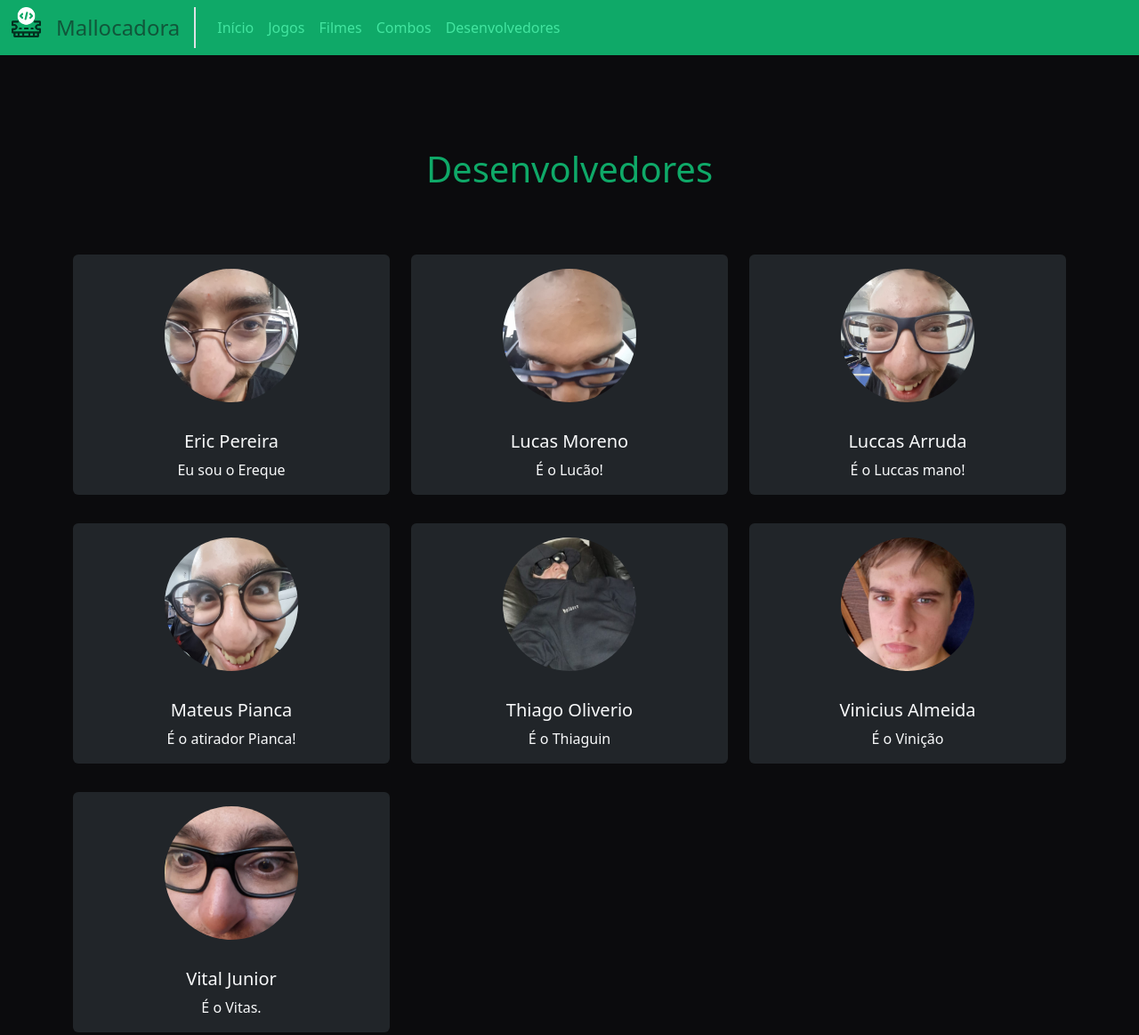
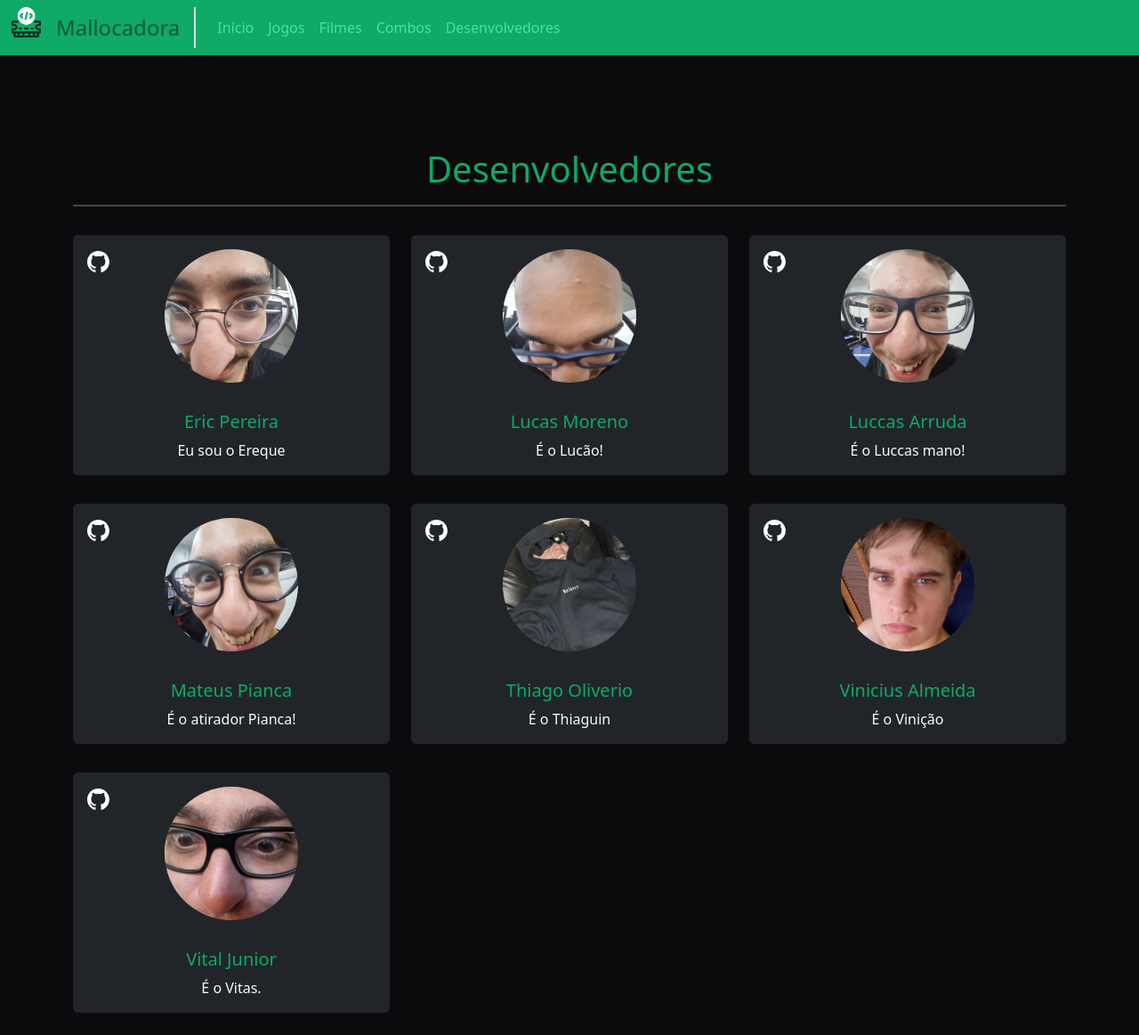
Before and after one commit to LuccasArruda/locadora-simulator, a plain HTML site: page src/view/desenvolvedores.html in a window 1280 px wide. Shown: the whole page at 89% size. Drawn offline with nearby package versions, Linux system fonts and the light colour scheme.

Commit message:
feat: adicionar links do github aos desenvolvedores

```diff
--- /dev/null
+++ b/src/assets/css/desenvolvedores.css
@@ -0,0 +1,34 @@
+@import url(cores.css);
+
+body {
+    padding-top: 70px;
+}
+
+.card-img-top {
+    object-fit: cover;
+}
+
+.links-github{
+    width: 7%;
+    transition: 250ms;
+    & img{
+        display: inline-block;
+        object-fit: cover;
+        width: 100%;
+        height: 100%;
+    }
+}
+
+.links-github:hover{
+    transform: scale(1.05);
+}
+
+.card-dev{
+    border: solid 2px red;
+    transition: 250ms;
+}
+
+.card-dev:hover{
+    border: solid 1px var(--verde-principal);
+    transform: scale(1.05);
+}
--- a/src/view/desenvolvedores.html
+++ b/src/view/desenvolvedores.html
@@ -9,17 +9,8 @@
     <link rel="stylesheet" href="../assets/css/cores.css">
     <link rel="stylesheet" href="../assets/css/index.css">
     <link rel="stylesheet" href="../assets/css/utilities.css">
+    <link rel="stylesheet" href="../assets/css/desenvolvedores.css">
     <link rel="icon" href="../assets/img/icons/mallocadora.png">
-    <style>
-        /* desenvolvedores.css */
-        body {
-            padding-top: 70px;
-        }
-
-        .card-img-top {
-            object-fit: cover;
-        }
-    </style>
 </head>
 
 <body class="bg-fundo-escuro">
@@ -50,76 +41,112 @@
         </nav>
     </header>
     <main class="text-verde-principal container py-5">
-        <h1 class="text-center py-5">Desenvolvedores</h1>
+        <h1 class="text-center pt-5">Desenvolvedores</h1>
+        <hr class="border-2 text-verde-muito-claro">
         <div class="row">
             <!-- Desenvolvedor 1 -->
-            <div class="col-lg-4 col-md-6 col-sm-12 my-3">
-                <div class="card bg-dark text-light border-0">
+            <div class="col-lg-4 col-md-6 col-sm-12 my-3 position-relative">
+                <div class="card bg-dark text-light card-dev border-0">
                     <img src="../assets/img/desenvolvedores/dev1.jpg" class="card-img-top rounded-circle mx-auto my-3" alt="Desenvolvedor 1" style="width: 150px; height: 150px;">
                     <div class="card-body text-center">
-                        <h5 class="card-title">Eric Pereira</h5>
+                        <h5 class="card-title text-verde-principal">Eric Pereira</h5>
                         <p class="card-text">Eu sou o Ereque</p>
                     </div>
+                    <a  href="https://github.com/eusouoereque"
+                        class="position-absolute links-github m-3"
+                        target="_blank">
+                        <img src="../assets/img/icons/github-branco.svg" alt="">
+                    </a>
                 </div>
             </div>
             <!-- Desenvolvedor 2 -->
             <div class="col-lg-4 col-md-6 col-sm-12 my-3">
-                <div class="card bg-dark text-light border-0">
+                <div class="card bg-dark text-light card-dev border-0">
                     <img src="../assets/img/desenvolvedores/dev2.jpg" class="card-img-top rounded-circle mx-auto my-3" alt="Desenvolvedor 2" style="width: 150px; height: 150px;">
                     <div class="card-body text-center">
-                        <h5 class="card-title">Lucas Moreno</h5>
+                        <h5 class="card-title text-verde-principal">Lucas Moreno</h5>
                         <p class="card-text">É o Lucão!</p>
                     </div>
+                    <a  href="https://github.com/BrSchang"
+                        class="position-absolute links-github m-3"
+                        target="_blank">
+                        <img src="../assets/img/icons/github-branco.svg" alt="">
+                    </a>
                 </div>
             </div>
             <!-- Desenvolvedor 3 -->
             <div class="col-lg-4 col-md-6 col-sm-12 my-3">
-                <div class="card bg-dark text-light border-0">
+                <div class="card bg-dark text-light card-dev border-0">
                     <img src="../assets/img/desenvolvedores/dev3.jpg" class="card-img-top rounded-circle mx-auto my-3" alt="Desenvolvedor 3" style="width: 150px; height: 150px;">
                     <div class="card-body text-center">
-                        <h5 class="card-title">Luccas Arruda</h5>
+                        <h5 class="card-title text-verde-principal">Luccas Arruda</h5>
                         <p class="card-text">É o Luccas mano!</p>
                     </div>
+                    <a  href="https://github.com/LuccasArruda"
+                        class="position-absolute links-github m-3"
+                        target="_blank">
+                        <img src="../assets/img/icons/github-branco.svg" alt="">
+                    </a>
                 </div>
             </div>
             <!-- Desenvolvedor 4 -->
             <div class="col-lg-4 col-md-6 col-sm-12 my-3">
-                <div class="card bg-dark text-light border-0">
+                <div class="card bg-dark text-light card-dev border-0">
                     <img src="../assets/img/desenvolvedores/dev4.jpg" class="card-img-top rounded-circle mx-auto my-3" alt="Desenvolvedor 4" style="width: 150px; height: 150px;">
                     <div class="card-body text-center">
-                        <h5 class="card-title">Mateus Pianca</h5>
+                        <h5 class="card-title text-verde-principal">Mateus Pianca</h5>
                         <p class="card-text">É o atirador Pianca!</p>
                     </div>
+                    <a  href="https://github.com/skyblockfire"
+                        class="position-absolute links-github m-3"
+                        target="_blank">
+                        <img src="../assets/img/icons/github-branco.svg" alt="">
+                    </a>
                 </div>
             </div>
             <!-- Desenvolvedor 5 -->
             <div class="col-lg-4 col-md-6 col-sm-12 my-3">
-                <div class="card bg-dark text-light border-0">
+                <div class="card bg-dark text-light card-dev border-0">
                     <img src="../assets/img/desenvolvedores/dev5.jpg" class="card-img-top rounded-circle mx-auto my-3" alt="Desenvolvedor 5" style="width: 150px; height: 150px;">
                     <div class="card-body text-center">
-                        <h5 class="card-title">Thiago Oliverio</h5>
+                        <h5 class="card-title text-verde-principal">Thiago Oliverio</h5>
                         <p class="card-text">É o Thiaguin</p>
                     </div>
+                    <a  href="https://github.com/thiagovoliverio"
+                        class="position-absolute links-github m-3"
+                        target="_blank">
+                        <img src="../assets/img/icons/github-branco.svg" alt="">
+                    </a>
                 </div>
             </div>
             <!-- Desenvolvedor 6 -->
             <div class="col-lg-4 col-md-6 col-sm-12 my-3">
-                <div class="card bg-dark text-light border-0">
+                <div class="card bg-dark text-light card-dev border-0">
                     <img src="../assets/img/desenvolvedores/vinição.jpg" class="card-img-top rounded-circle mx-auto my-3" alt="Desenvolvedor 6" style="width: 150px; height: 150px;">
                     <div class="card-body text-center">
-                        <h5 class="card-title">Vinicius Almeida</h5>
+                        <h5 class="card-title text-verde-principal">Vinicius Almeida</h5>
                         <p class="card-text">É o Vinição</p>
                     </div>
+                    <a  href="https://github.com/VProvolone"
+                        class="position-absolute links-github m-3"
+                        target="_blank">
+                        <img src="../assets/img/icons/github-branco.svg" alt="">
+                    </a>
                 </div>
             </div>
             <!-- Desenvolvedor 7 -->
             <div class="col-lg-4 col-md-6 col-sm-12 my-3">
-                <div class="card bg-dark text-light border-0">
+                <div class="card bg-dark text-light card-dev border-0">
                     <img src="../assets/img/desenvolvedores/vitalzao.jpg" class="card-img-top rounded-circle mx-auto my-3" alt="Desenvolvedor 6" style="width: 150px; height: 150px;">
                     <div class="card-body text-center">
-                        <h5 class="card-title">Vital Junior</h5>
+                        <h5 class="card-title text-verde-principal">Vital Junior</h5>
                         <p class="card-text">É o Vitas.</p>
                     </div>
+                    <a  href="https://github.com/vitalju"
+                        class="position-absolute links-github m-3"
+                        target="_blank">
+                        <img src="../assets/img/icons/github-branco.svg" alt="">
+                    </a>
                 </div>
             </div>
         </div>
```
Also changed, not shown: src/view/index.html (+1 -0 lines), src/assets/img/icons/github-branco.svg (added), src/assets/img/icons/github.svg (added).
